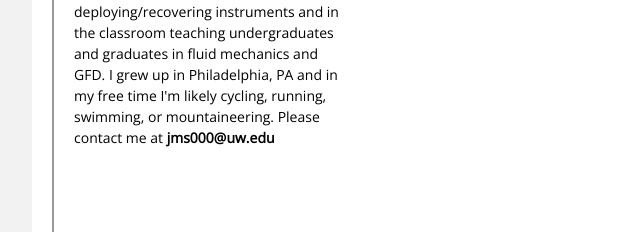
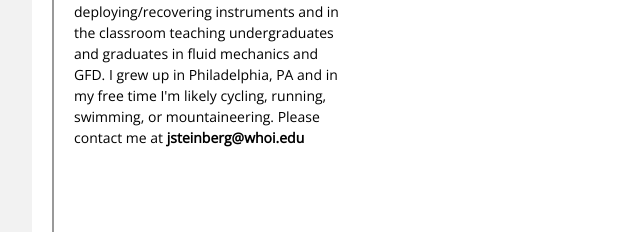
Before and after one commit to jakesteinberg/jakesteinberg_old_site, a plain HTML site: page index.html in a window 1280 px wide. Shown: the part 804-1036 px from the top of the page, 233-873 px from the left. Drawn offline with nearby package versions, Linux system fonts and the light colour scheme.

Commit message:
Update index.html

```diff
--- a/index.html
+++ b/index.html
@@ -59,7 +59,7 @@ http://www.templatemo.com/tm-481-elevate
 						<h1 class="pad tm-banner-title" style="font-weight:bold">Jacob Steinberg</h1>
 
                         <div class="pad flex-item tm-team-description-container">
-                            <p class="tm-section-description">I am currently a postdoc at Woods Hole Oceanographic Institution and member of the ocean energy and eddy tranposrt climate process team. My research focuses on using observations to better understand and parameterize mesoscale eddies. With this improved understanding we can better quantify the role eddies play in momentum and tracer transport. I completed my PhD in physical oceanography at the University of Washington where my thesis work centered on the use of autonomous underwater vehicles to explore eddy structure and variability through the lens of mesoscale turbulence. I have a masters in applied mathematics and bachelors in civil and environmental engineering. I am interested in submeso-/meso-scale ocean dynamics, but also how people interact with the ocean. As a graduate student I have spent time in the field deploying/recovering instruments and in the classroom teaching undergraduates and graduates in fluid mechanics and GFD. I grew up in Philadelphia, PA and in my free time I'm likely cycling, running, swimming, or mountaineering. Please contact me at <b> jms000@uw.edu </b> </p>
+                            <p class="tm-section-description">I am currently a postdoc at Woods Hole Oceanographic Institution and member of the ocean energy and eddy tranposrt climate process team. My research focuses on using observations to better understand and parameterize mesoscale eddies. With this improved understanding we can better quantify the role eddies play in momentum and tracer transport. I completed my PhD in physical oceanography at the University of Washington where my thesis work centered on the use of autonomous underwater vehicles to explore eddy structure and variability through the lens of mesoscale turbulence. I have a masters in applied mathematics and bachelors in civil and environmental engineering. I am interested in submeso-/meso-scale ocean dynamics, but also how people interact with the ocean. As a graduate student I have spent time in the field deploying/recovering instruments and in the classroom teaching undergraduates and graduates in fluid mechanics and GFD. I grew up in Philadelphia, PA and in my free time I'm likely cycling, running, swimming, or mountaineering. Please contact me at <b> jsteinberg@whoi.edu </b> </p>
 							<br>
 				            </div>
 
```
